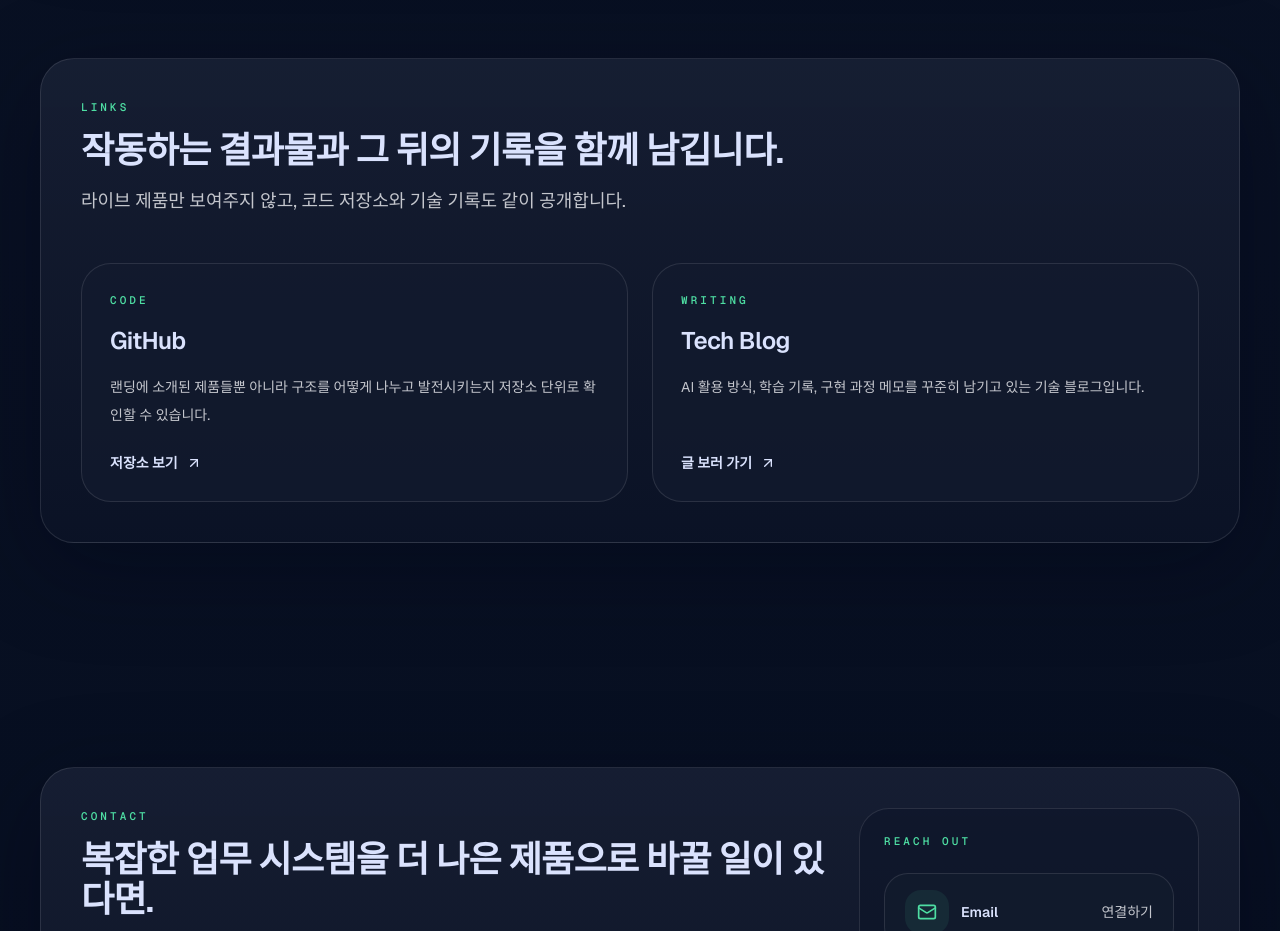
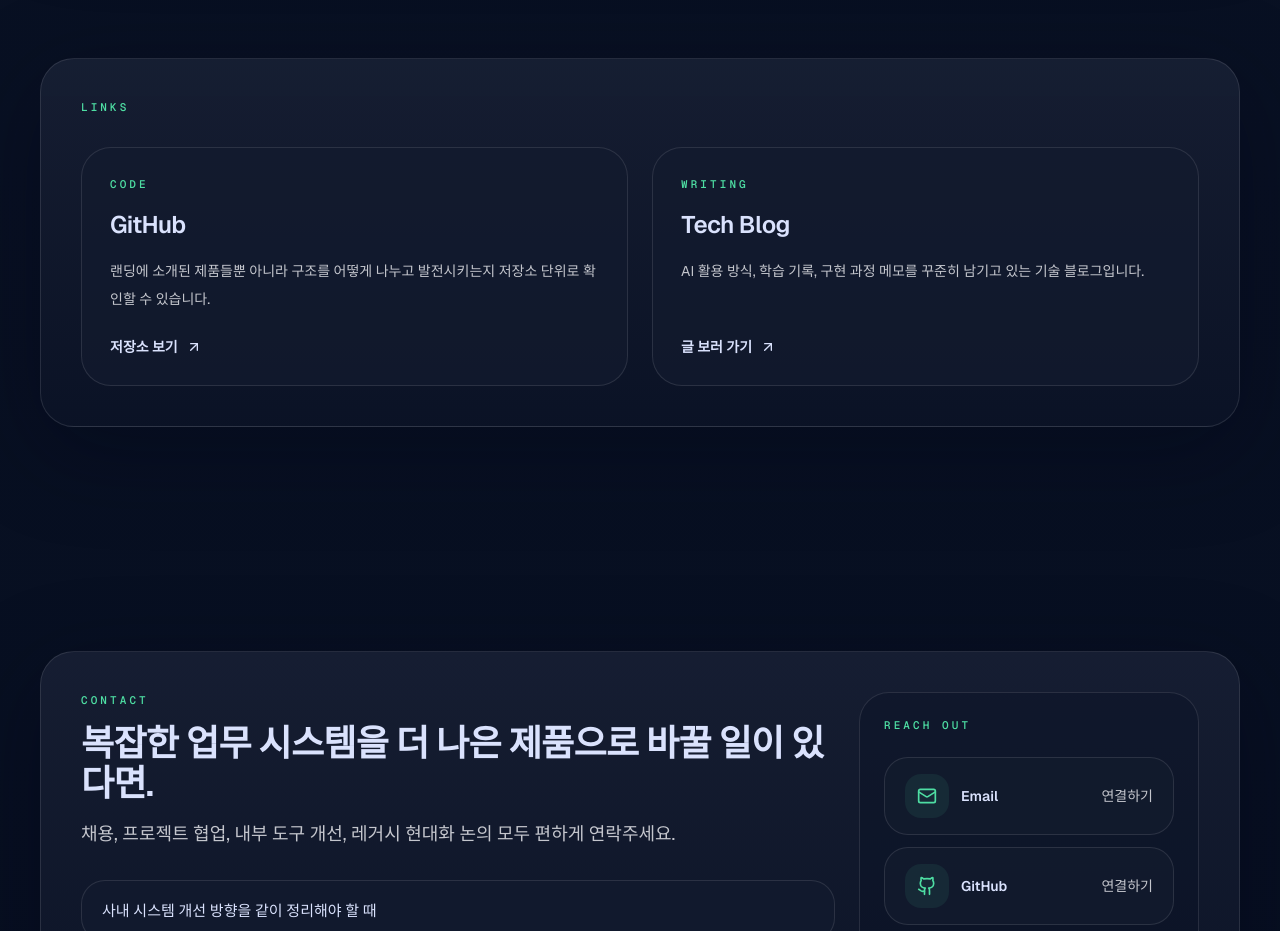
Before and after one commit to qoxmfaktmxj/landing-minseok91, a Next.js app: page / in a window 1280 px wide. Shown: the part 3320-4251 px from the top of the page. Built offline with nearby package versions, Linux system fonts and the light colour scheme; a web font is replaced by a local one.

Commit message:
Condense links section header

```diff
--- a/src/components/sections/WritingSection.tsx
+++ b/src/components/sections/WritingSection.tsx
@@ -11,13 +11,12 @@
         <ScrollReveal>
           <SectionHeader
             eyebrow="Links"
-            title="작동하는 결과물과 그 뒤의 기록을 함께 남깁니다."
-            description="라이브 제품만 보여주지 않고, 코드 저장소와 기술 기록도 같이 공개합니다."
+            title=""
             inverse
           />
         </ScrollReveal>
 
-        <div className="mt-12 grid gap-6 md:grid-cols-2">
+        <div className="mt-8 grid gap-6 md:grid-cols-2">
           {writingItems.map((item, index) => (
             <ScrollReveal key={item.title} delay={index * 0.08}>
               <article className="flex h-full flex-col rounded-[30px] border border-[var(--line)] bg-[rgba(19,27,46,0.76)] p-7 transition duration-300 hover:-translate-y-1 hover:border-[rgba(78,222,163,0.3)]">
```
